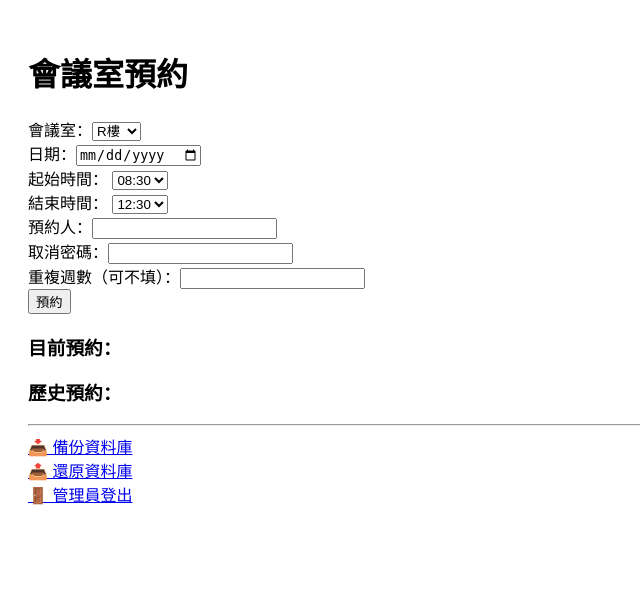
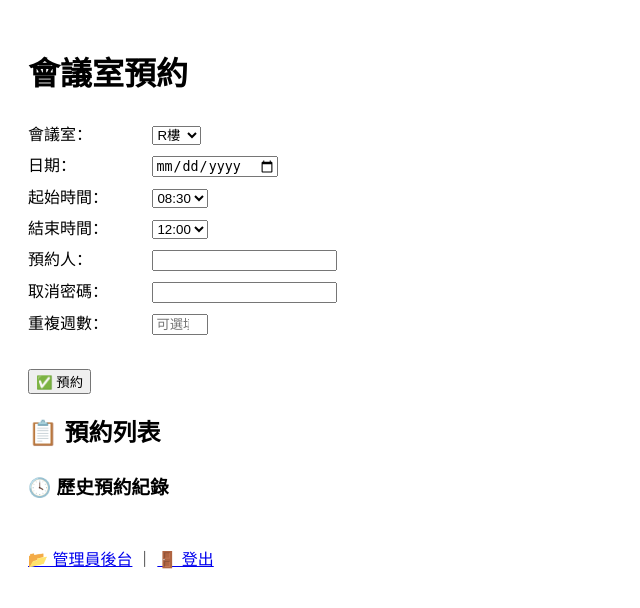
Before and after one commit to xxxrrick/meeting-room, a Flask app: page / in a window 1280 px wide. Shown: the top 608 px of the page, without its empty margins (0-640 px from the left). Run offline with Flask 3, Linux system fonts and the light colour scheme; the visitor is signed in with stand-in values (Sample User, id 1); data that the repository does not hold is empty.

Commit message:
Update index.html

```diff
--- a/templates/index.html
+++ b/templates/index.html
@@ -4,9 +4,12 @@
   <meta charset="UTF-8">
   <title>會議室預約系統</title>
   <style>
-        body { font-family: sans-serif; padding: 20px; }
-        .success { background: #d4edda; padding: 10px; }
-        .error { background: #f8d7da; padding: 10px; color: #721c24; }
+    body { font-family: sans-serif; line-height: 1.6; padding: 20px; }
+    label { display: inline-block; width: 120px; vertical-align: top; }
+    input, select { margin-bottom: 8px; }
+    .message { padding: 8px; margin: 8px 0; border-radius: 4px; }
+    .success { background: #d4edda; color: #155724; }
+    .error-message { background: #f8d7da; color: #721c24; }
   </style>
 </head>
 <body>
@@ -15,67 +18,80 @@
   {% with messages = get_flashed_messages(with_categories=true) %}
     {% if messages %}
       {% for category, message in messages %}
-          <div class="{{ category }}">{{ message }}</div>
+        <div class="message {{ 'success' if category == 'success' else 'error-message' }}">{{ message }}</div>
       {% endfor %}
     {% endif %}
   {% endwith %}
 
   <form action="/book" method="POST">
-        會議室：<select name="room">
-            <option>R樓</option>
-            <option>裕林</option>
+    <label>會議室：</label>
+    <select name="room">
+      <option value="R樓">R樓</option>
+      <option value="裕林">裕林</option>
     </select><br>
-        日期：<input type="date" name="date" required><br>
 
-        起始時間：
-        <select name="start_time">
-            {% for h in range(0,24) %}
-              <option value="{{'%02d' % h}}:00" {% if h == 8 %}selected{% endif %}>{{'%02d' % h}}:00</option>
-              <option value="{{'%02d' % h}}:30" {% if h == 8 %}selected{% endif %}>{{'%02d' % h}}:30</option>
+    <label>日期：</label>
+    <input type="date" name="date" required><br>
+
+    <label>起始時間：</label>
+    <select name="start_time" required>
+      {% for h in range(0, 24) %}
+        {% for m in ['00', '30'] %}
+          <option value="{{ '%02d' % h }}:{{ m }}" {% if h == 8 and m == '30' %}selected{% endif %}>{{ '%02d' % h }}:{{ m }}</option>
+        {% endfor %}
       {% endfor %}
     </select><br>
 
-        結束時間：
-        <select name="end_time">
-            {% for h in range(0,24) %}
-              <option value="{{'%02d' % h}}:00" {% if h == 12 %}selected{% endif %}>{{'%02d' % h}}:00</option>
-              <option value="{{'%02d' % h}}:30" {% if h == 12 %}selected{% endif %}>{{'%02d' % h}}:30</option>
+    <label>結束時間：</label>
+    <select name="end_time" required>
+      {% for h in range(0, 24) %}
+        {% for m in ['00', '30'] %}
+          <option value="{{ '%02d' % h }}:{{ m }}" {% if h == 12 and m == '00' %}selected{% endif %}>{{ '%02d' % h }}:{{ m }}</option>
+        {% endfor %}
       {% endfor %}
     </select><br>
 
-        預約人：<input type="text" name="user" required><br>
-        取消密碼：<input type="password" name="cancel_code" required><br>
-        重複週數（可不填）：<input type="number" name="repeat_weeks"><br>
-        <button type="submit">預約</button>
+    <label>預約人：</label>
+    <input type="text" name="user" required><br>
+
+    <label>取消密碼：</label>
+    <input type="password" name="cancel_password" required><br>
+
+    <label>重複週數：</label>
+    <input type="number" name="repeat_weeks" min="0" max="12" placeholder="可選填，如 3 表示重複 3 週"><br><br>
+
+    <button type="submit">✅ 預約</button>
   </form>
 
-    <h3>目前預約：</h3>
+  <h2>📋 預約列表</h2>
   <ul>
     {% for b in bookings %}
-        <li>{{ b[1] }}｜{{ b[2] }} {{ b[3] }}~{{ b[4] }}｜{{ b[5] }}
+      <li>
+        🏠 <strong>{{ b[1] }}</strong> ｜ 📅 {{ b[2] }} ｜ 🕒 {{ b[3] }} ~ {{ b[4] }} ｜ 👤 {{ b[5] }}
         {% if admin %}
-              <a href="/cancel/{{ b[0] }}">❌ 管理取消</a>
+          <form action="/cancel/{{ b[0] }}" method="POST" style="display:inline;"><button>❌ 管理員取消</button></form>
         {% else %}
-              <a href="/cancel/{{ b[0] }}">取消</a>
+          <form action="/cancel/{{ b[0] }}" method="POST" style="display:inline;">
+            密碼：<input name="cancel_password" type="password" required>
+            <button>❌ 取消</button>
+          </form>
         {% endif %}
       </li>
     {% endfor %}
   </ul>
 
-    <h3>歷史預約：</h3>
+  <h3>🕓 歷史預約紀錄</h3>
   <ul>
     {% for b in history %}
-        <li>{{ b[1] }}｜{{ b[2] }} {{ b[3] }}~{{ b[4] }}｜{{ b[5] }}</li>
+      <li>🏠 {{ b[1] }} ｜ 📅 {{ b[2] }} ｜ 🕒 {{ b[3] }} ~ {{ b[4] }} ｜ 👤 {{ b[5] }}</li>
     {% endfor %}
   </ul>
 
-    <hr>
-    {% if admin %}
-        <a href="/backup_db">📥 備份資料庫</a><br>
-        <a href="/restore_db">📤 還原資料庫</a><br>
-        <a href="/admin/logout">🚪 管理員登出</a>
+  <br>
+  {% if not admin %}
+    <a href="/admin/login">🔐 管理員登入</a>
   {% else %}
-        <a href="/admin/login">🔐 管理員登入</a>
+    <a href="/admin">📂 管理員後台</a> ｜ <a href="/admin/logout">🚪 登出</a>
   {% endif %}
 </body>
 </html>
```
Lines whose indentation alone changed are shown as unchanged.
